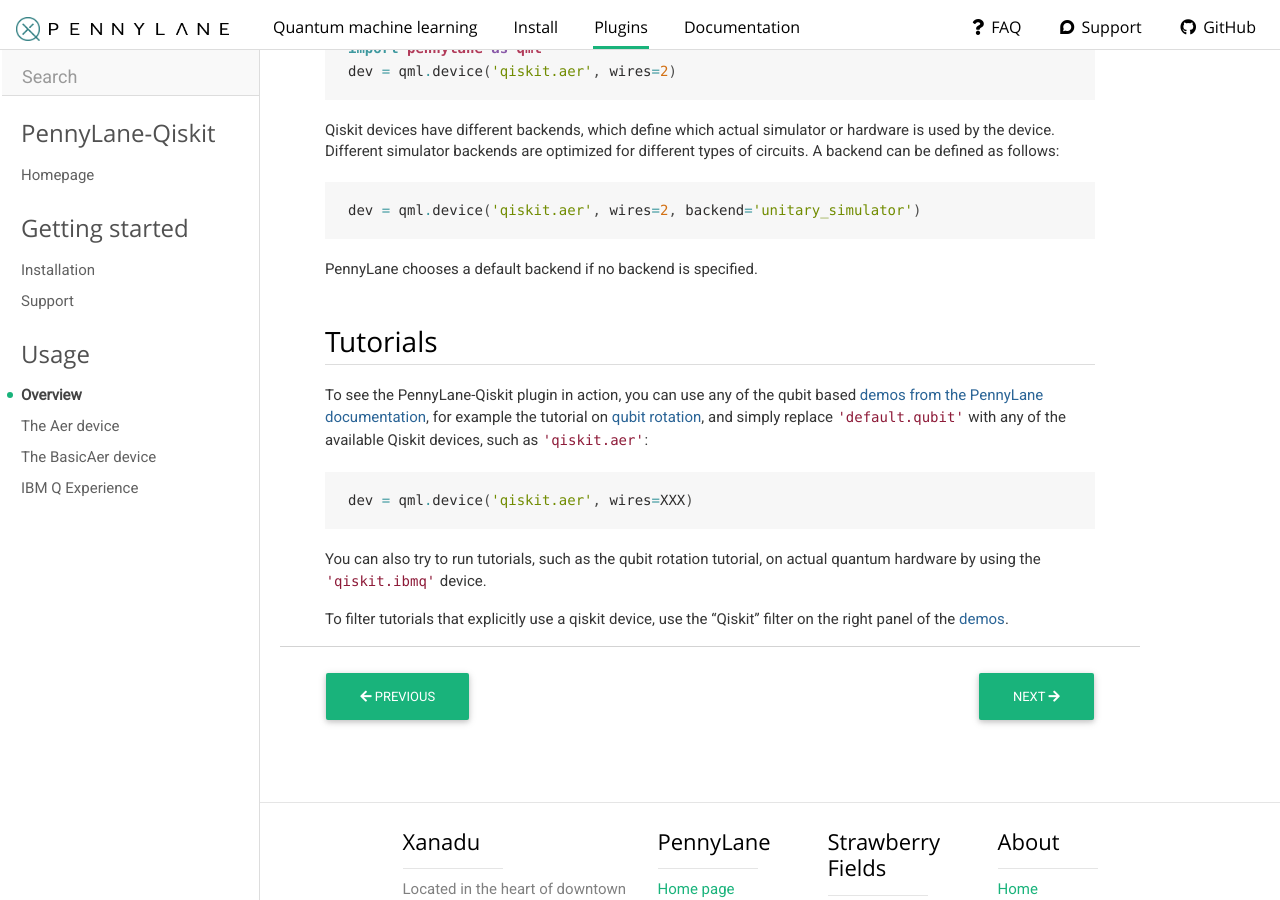
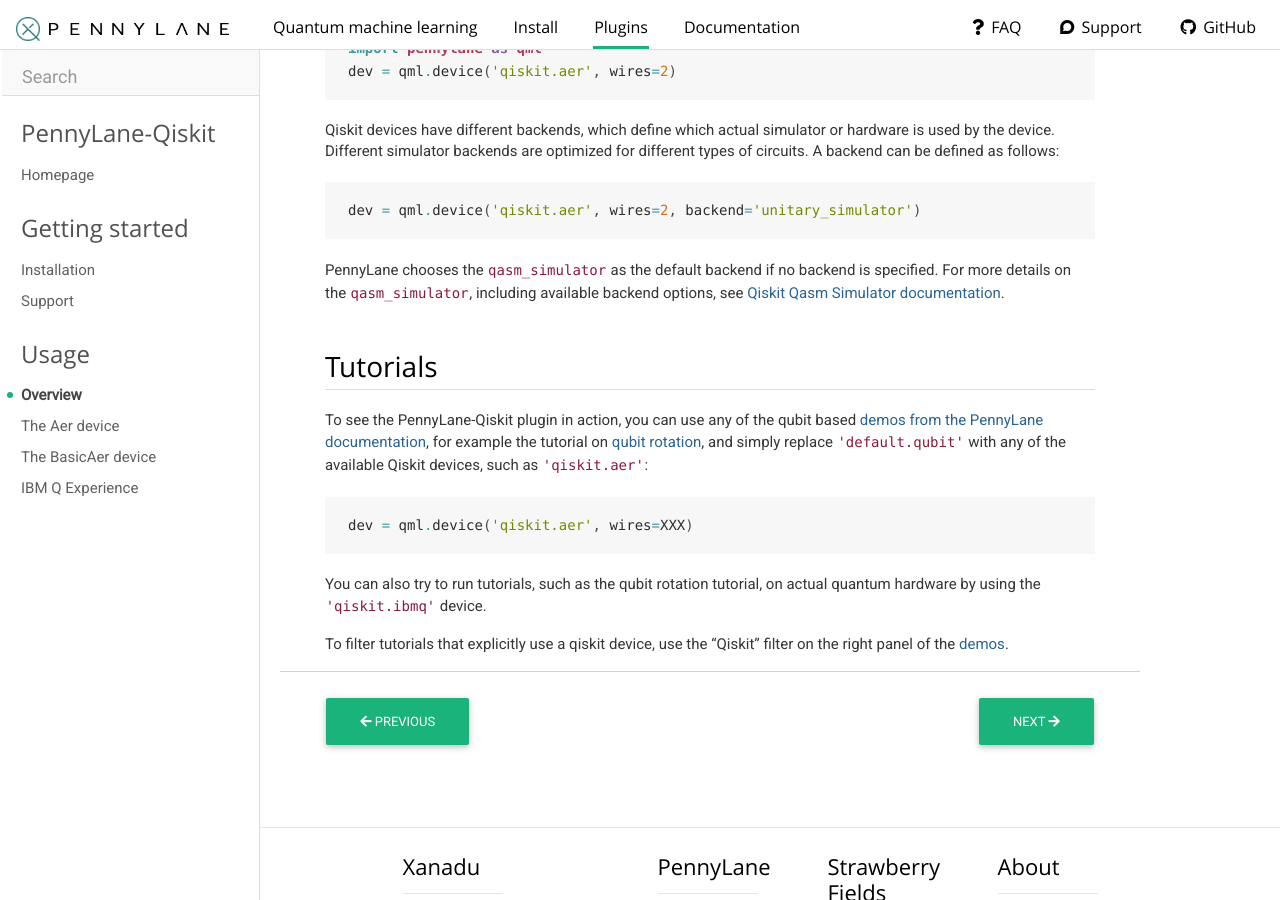
Before and after one commit to PennyLaneAI/pennylane-qiskit, a Sphinx documentation site: the page built from doc/devices/overview.rst, in a window 1280 px wide and 900 px high, scrolled down 771 px. Built offline with Sphinx 7.4.7, drawn with Linux system fonts in a browser that asks for light colours; nearby versions of some CDN libraries; the version number could not be read and is left out.

Commit message:
Update doc/devices/overview.rst
Co-Authored-By: Josh Izaac <josh146@gmail.com>

```diff
--- a/doc/devices/overview.rst
+++ b/doc/devices/overview.rst
@@ -44,7 +44,9 @@
 
     dev = qml.device('qiskit.aer', wires=2, backend='unitary_simulator')
 
-PennyLane chooses a default backend if no backend is specified.
+PennyLane chooses the ``qasm_simulator`` as the default backend if no backend is specified.
+For more details on the ``qasm_simulator``, including available backend options, see
+`Qiskit Qasm Simulator documentation <https://qiskit.org/documentation/stubs/qiskit.providers.aer.QasmSimulator.html>`_.
 
 Tutorials
 ~~~~~~~~~
```
